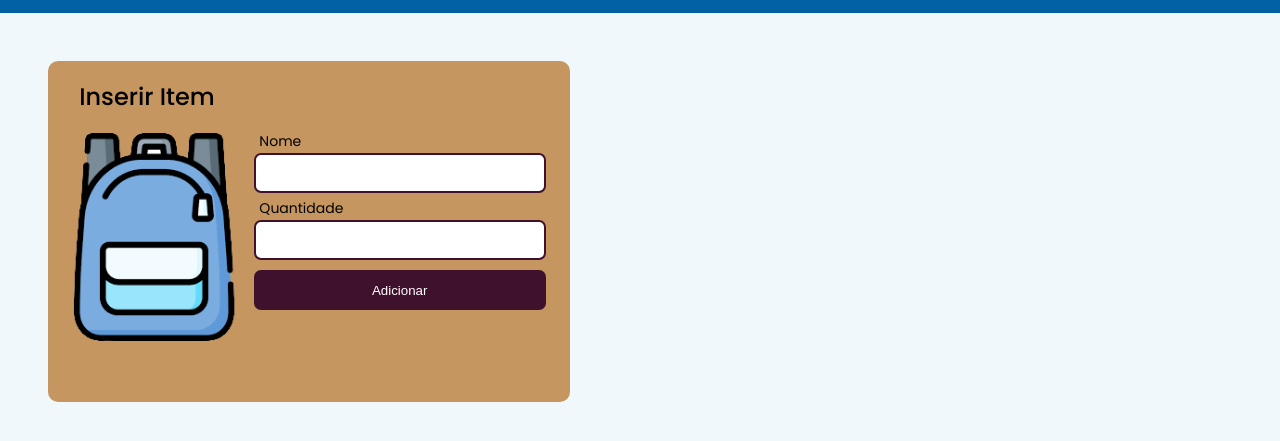
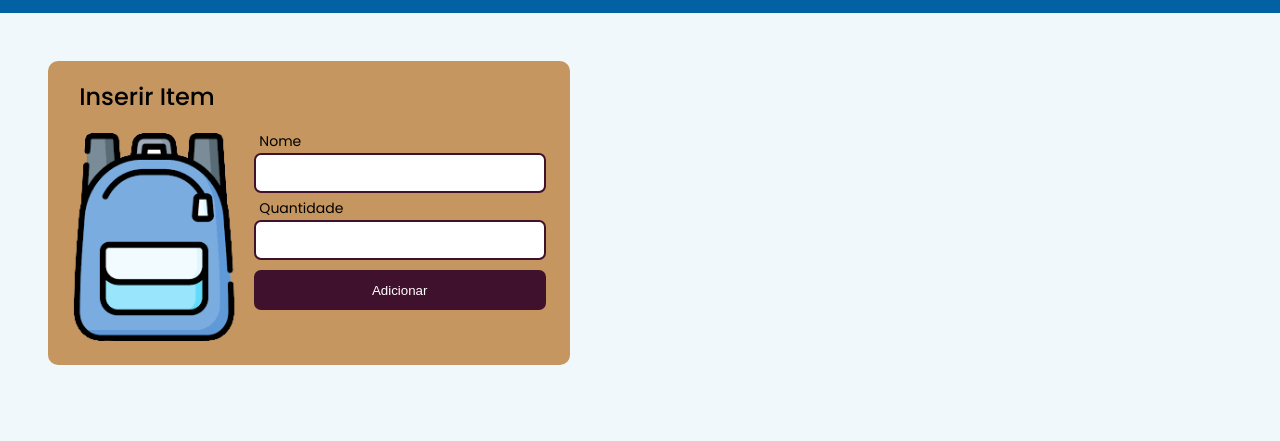
Before and after one commit to Davipiassi/BagChecklist, a plain HTML site: page index.html in a window 1280 px wide. Shown: the part 67-508 px from the top of the page. Drawn offline with Linux system fonts and the light colour scheme.

Commit message:
Update form.css

```diff
--- a/css/form.css
+++ b/css/form.css
@@ -56,7 +56,6 @@
         padding: 1.5em 1.5em;
         gap: 1em;
         min-width: 40%;
-        min-height: 18.3em;
         max-height: 18.3em;
     }
 
```
